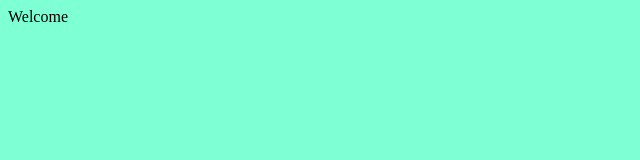
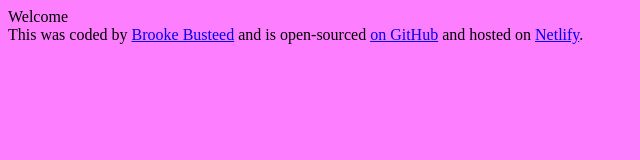
Before and after one commit to brookebusteed/recipe-generator, a plain HTML site: page index.html in a window 1280 px wide. Shown: the whole page, without its empty margins (0-640 px from the left). Drawn offline with Linux system fonts and the light colour scheme.

Commit message:
Project pushed GitHub and Netlify

```diff
--- a/index.html
+++ b/index.html
@@ -8,6 +8,23 @@
   </head>
   <body>
     Welcome
+
+    <footer>
+      This was coded by
+      <a href="https://github.com/brookebusteed" target="_blank"
+        >Brooke Busteed</a
+      >
+      and is open-sourced
+      <a
+        href="https://github.com/brookebusteed/recipe-generator"
+        target="_blank"
+        >on GitHub</a
+      >
+      and hosted on
+      <a href="https://ai-recipe-generator-bb.netlify.app/" target="_blank"
+        >Netlify</a
+      >.
+    </footer>
     <script src="src/index.js"></script>
   </body>
 </html>
--- a/src/style.css
+++ b/src/style.css
@@ -1,3 +1,3 @@
 body {
-  background: aquamarine;
+  background: rgb(253, 127, 255);
 }
```
